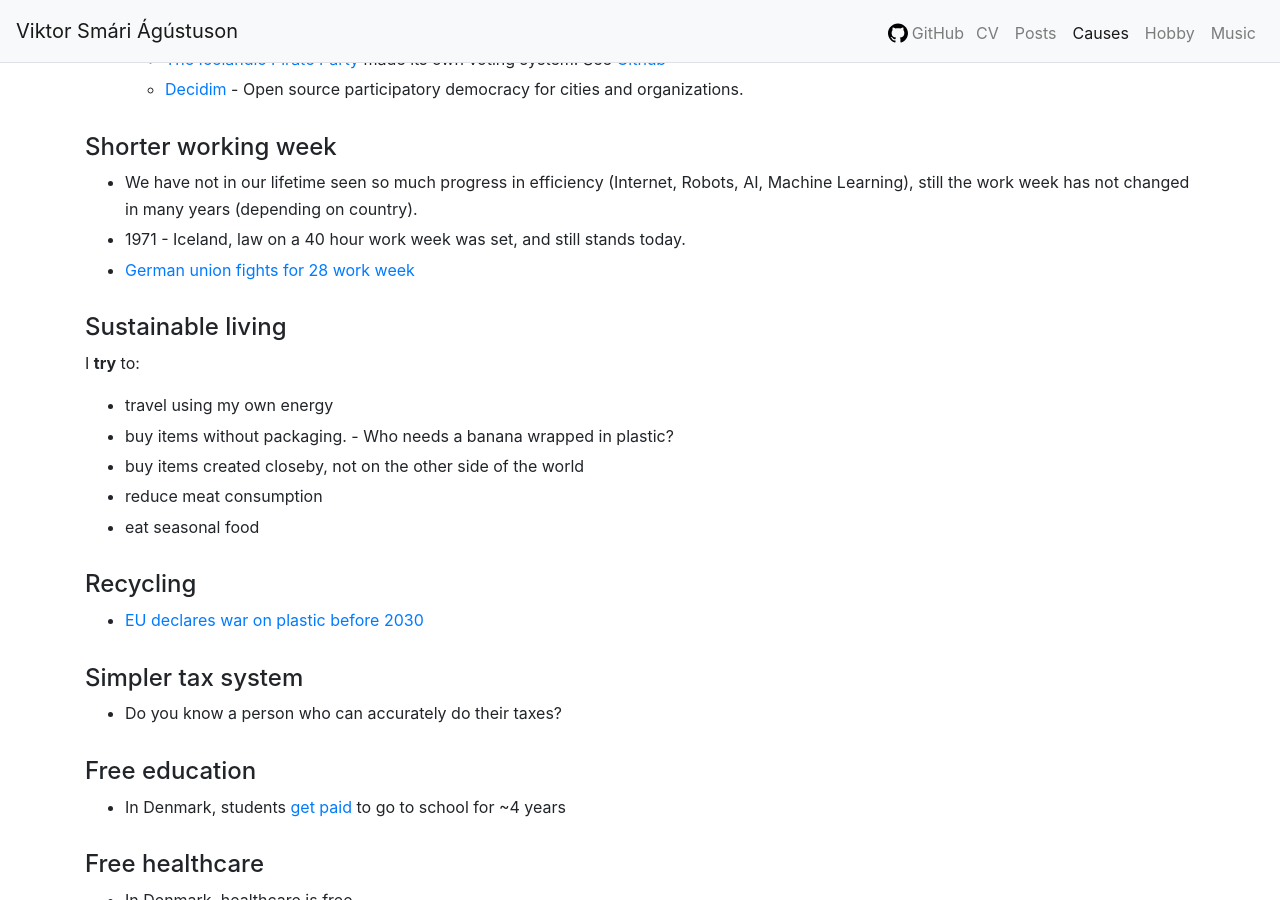
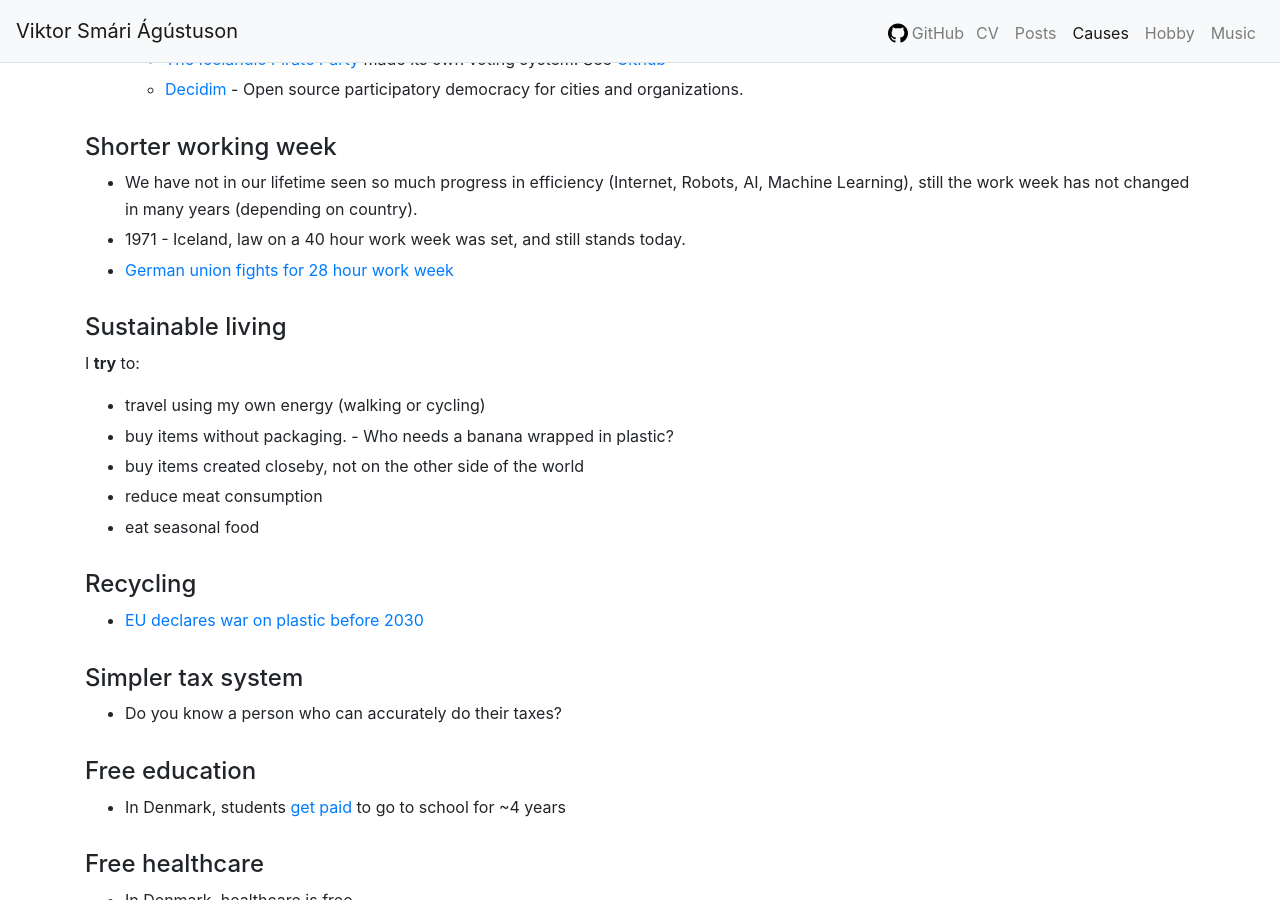
Before and after one commit to viktorsmari/viktorsmari.github.io, a Jekyll site: the page built from causes.md, in a window 1280 px wide and 900 px high, scrolled down 454 px. Built offline with Jekyll 4.4.1, drawn with Linux system fonts in a browser that asks for light colours; comment, search, counter and statistics services are not loaded.

Commit message:
Add text

```diff
--- a/causes.md
+++ b/causes.md
@@ -23,12 +23,12 @@ Here are some causes I care about:
 #### Shorter working week
 * We have not in our lifetime seen so much progress in efficiency (Internet, Robots, AI, Machine Learning), still the work week has not changed in many years (depending on country).
 * 1971 - Iceland, law on a 40 hour work week was set, and still stands today.
-* [German union fights for 28 work week](http://www.independent.co.uk/voices/four-day-working-week-german-union-28-hours-uk-fight-for-the-same-a7996261.html)
+* [German union fights for 28 hour work week](http://www.independent.co.uk/voices/four-day-working-week-german-union-28-hours-uk-fight-for-the-same-a7996261.html)
 
 #### Sustainable living
 I **try** to:
 
-* travel using my own energy
+* travel using my own energy (walking or cycling)
 * buy items without packaging. - Who needs a banana wrapped in plastic?
 * buy items created closeby, not on the other side of the world
 * reduce meat consumption
```
